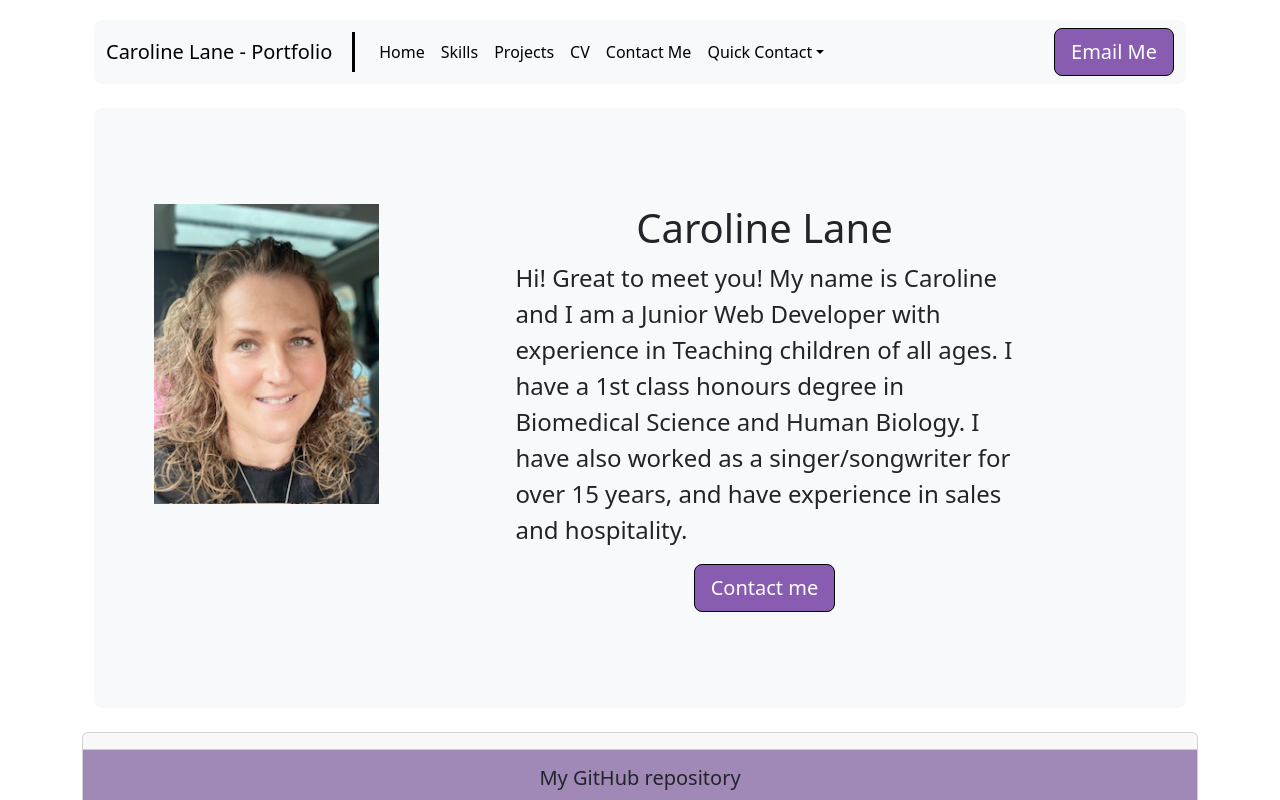
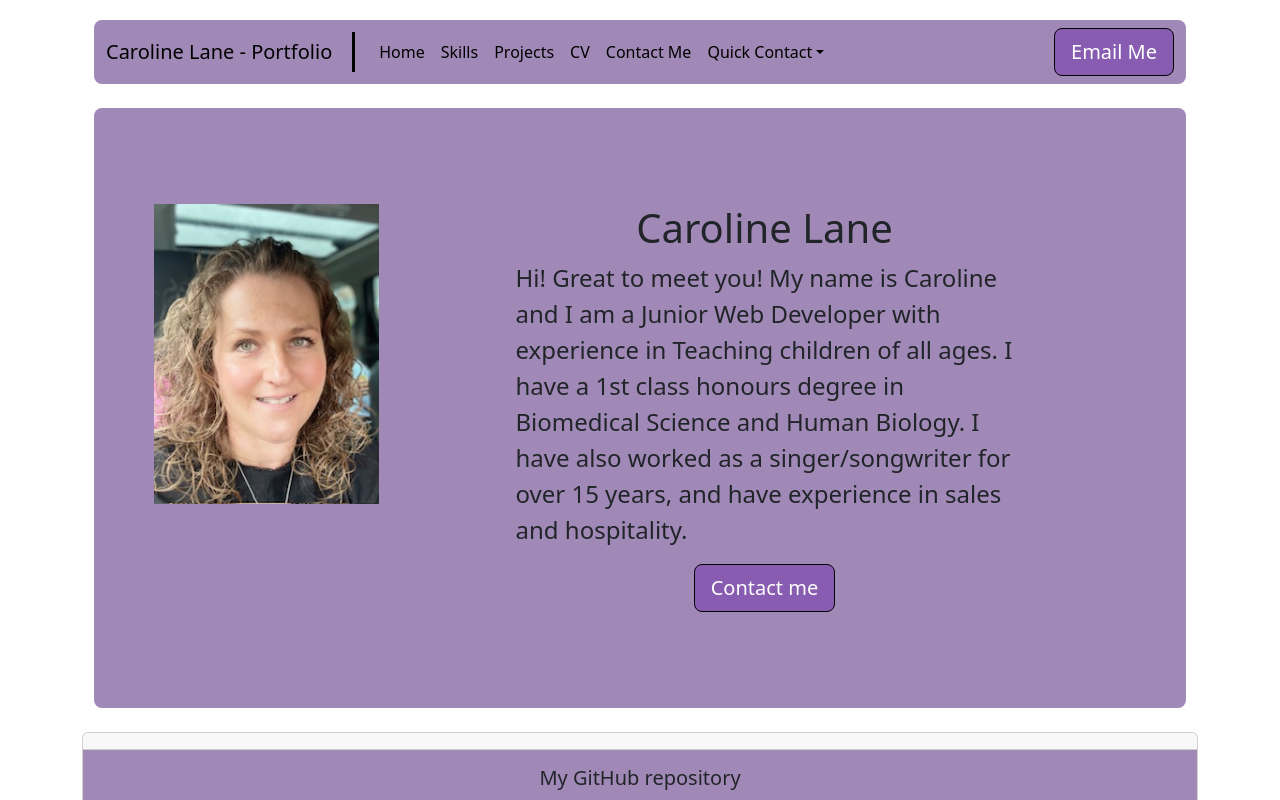
Before and after one commit to cazbella/react-portfolio, a React (Vite) app: page / in a window 1280 px wide. Shown: the top 800 px of the page. Built offline with nearby package versions, Linux system fonts and the light colour scheme.

Commit message:
removes some bootstrap classes for styling

```diff
--- a/src/components/jumbotron/Jumbotron.jsx
+++ b/src/components/jumbotron/Jumbotron.jsx
@@ -4,7 +4,7 @@ import "./Jumbotron.css";
 function Jumbotron() {
   return (
     <div className="container-fluid">
-    <div className="p-5 mb-4 bg-body-tertiary rounded-3 jumbotron" id="about-me">
+    <div className="p-5 mb-4 rounded-3 jumbotron" id="about-me">
       <div className="container-fluid py-5">
         <div className="row">
           <div className="col-sm-12 col-md-6 col-lg-3"><img className="img-fluid" src="images/IMG_9590.jpg"
--- a/src/components/layout/Navbar.jsx
+++ b/src/components/layout/Navbar.jsx
@@ -5,7 +5,7 @@ import "./Navbar.css";
 function Navbar() {
   return (
     <div className="container-fluid mb-4">
-      <nav className="navbar navbar-expand-lg bg-body-tertiary customNav">
+      <nav className="navbar navbar-expand-lg customNav">
         <div className="container-fluid">
           <Link className="navbar-brand" to="/">
             Caroline Lane - Portfolio
```
Also changed, not shown: src/components/layout/PagesNames.json (added, +18 -0 lines).
